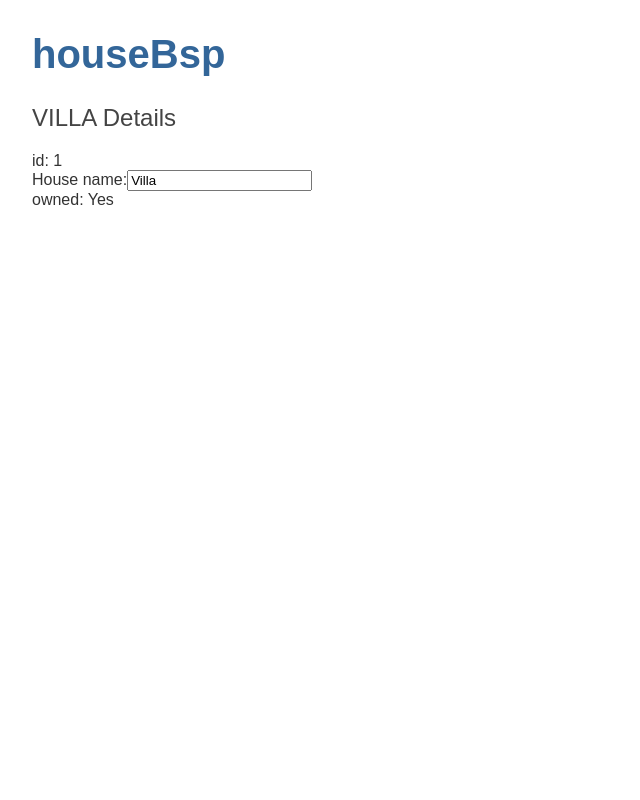
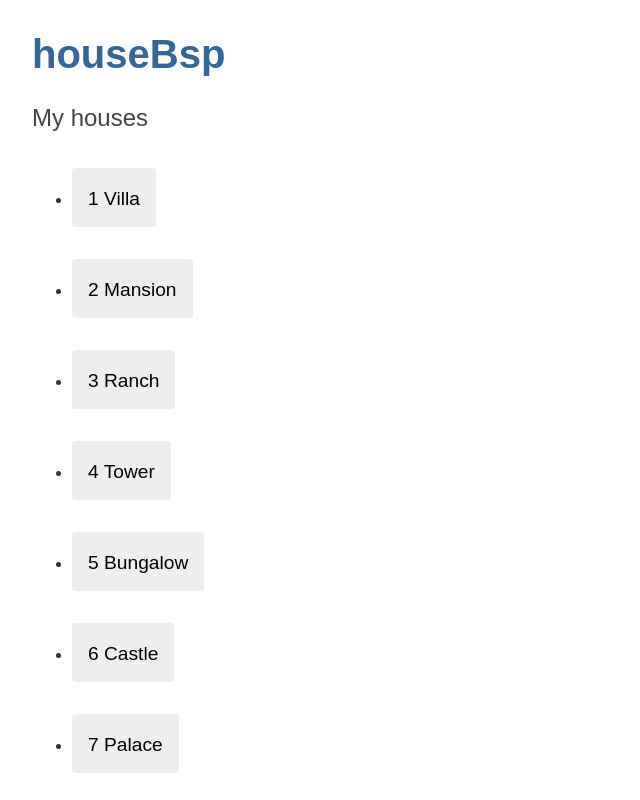
Before and after one commit to cs3il/houseBsp, an Angular app: page /houses in a window 1280 px wide. Shown: the top 800 px of the page, without its empty margins (0-640 px from the left). Built offline with nearby package versions, Linux system fonts and the light colour scheme.

Commit message:
add and show list of houses

```diff
--- a/src/app/houses/houses.component.html
+++ b/src/app/houses/houses.component.html
@@ -1,7 +1,9 @@
-<h2>{{ house.name | uppercase }} Details</h2>
-<div><span>id: </span>{{ house.id }}</div>
-<div>
-    <label for="name">House name:</label>
-    <input id="name" [(ngModel)]="house.name">
-</div>
-<div><span>owned: </span>{{ house.owned ? "Yes" : "No" }}</div>
+<h2>My houses</h2>
+<ul class="houses">
+    <li *ngFor="let house of houses">
+        <button type="button">
+            <span class="badge"> {{ house.id }}</span>
+            <span class="info"> {{ house.name }}</span>
+        </button>
+    </li>
+</ul>
--- a/src/app/houses/houses.component.ts
+++ b/src/app/houses/houses.component.ts
@@ -1,5 +1,6 @@
 import { Component } from '@angular/core';
 import { House } from '../house';
+import { HOUSES } from '../mock-houses';
 
 @Component({
   selector: 'app-houses',
@@ -7,10 +8,5 @@ import { House } from '../house';
   styleUrls: ['./houses.component.css']
 })
 export class HousesComponent {
-
-  house: House = {
-    id: 1,
-    name: 'Villa',
-    owned: true
-  }
+  houses = HOUSES
 }
--- /dev/null
+++ b/src/app/mock-houses.ts
@@ -0,0 +1,13 @@
+import { House } from "./house";
+
+export const HOUSES: House[] = [
+    { id: 1, name: 'Villa', owned: true },
+    { id: 2, name: 'Mansion', owned: true },
+    { id: 3, name: 'Ranch', owned: false },
+    { id: 4, name: 'Tower', owned: false },
+    { id: 5, name: 'Bungalow', owned: true },
+    { id: 6, name: 'Castle', owned: false },
+    { id: 7, name: 'Palace', owned: true },
+    { id: 8, name: 'Cottage', owned: true },
+    { id: 9, name: 'Hut', owned: false }
+]
```
